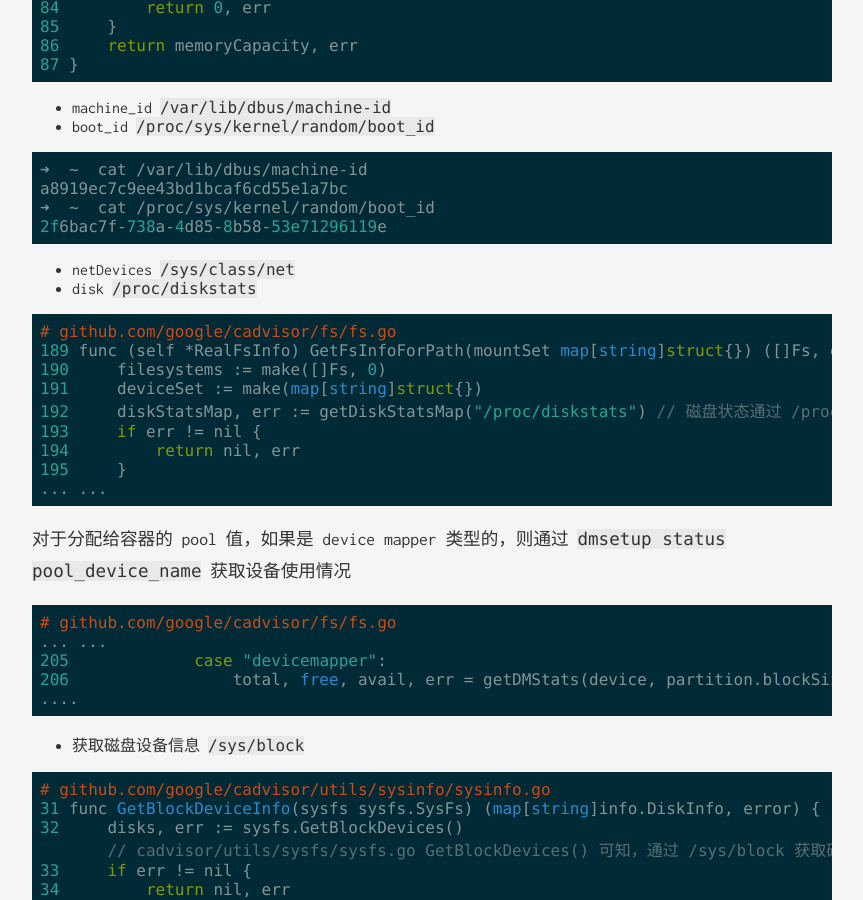
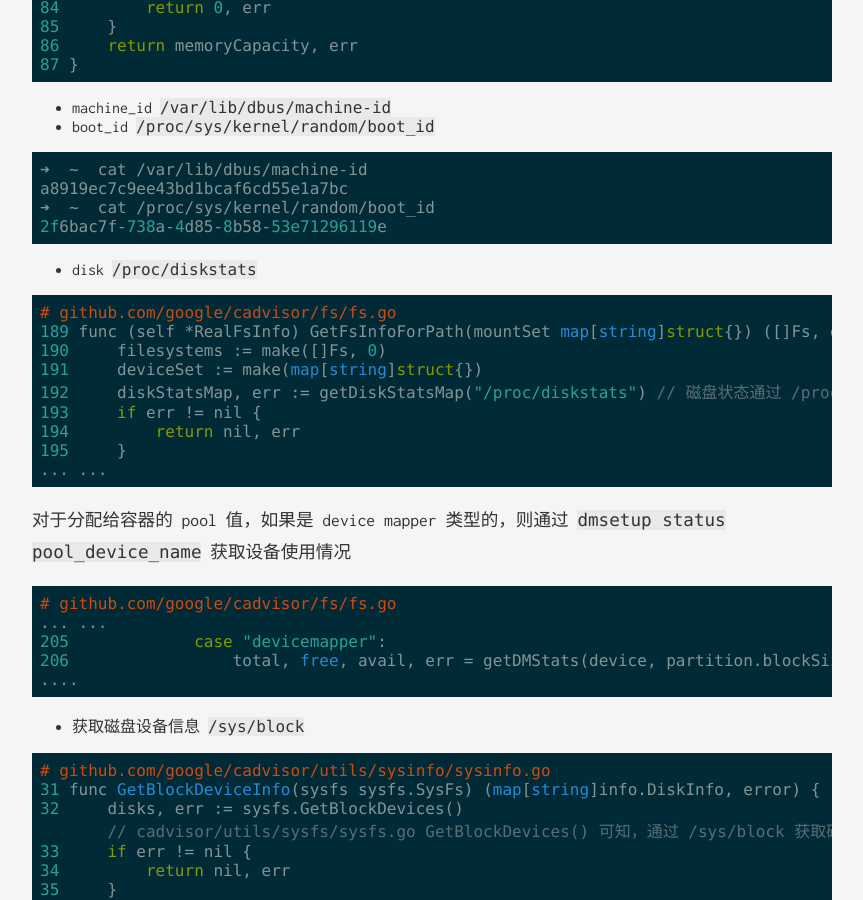
Before and after one commit to opskumu/opskumu.github.io, a Jekyll site: the page built from _posts/2015-11-04-cadvisor.md, in a window 1280 px wide and 900 px high, scrolled down 3128 px. Shown: the whole window, without its empty margins (208-1071 px from the left). Built offline with Jekyll 4.4.1, drawn with Linux system fonts in a browser that asks for light colours; comment, search, counter and statistics services are not loaded.

Commit message:
update cadvisor post.

````diff
--- a/_posts/2015-11-04-cadvisor.md
+++ b/_posts/2015-11-04-cadvisor.md
@@ -159,7 +159,6 @@ a8919ec7c9ee43bd1bcaf6cd55e1a7bc
 2f6bac7f-738a-4d85-8b58-53e71296119e
 ```
 
-* netDevices `/sys/class/net`
 * disk `/proc/diskstats`
 
 ```
````
